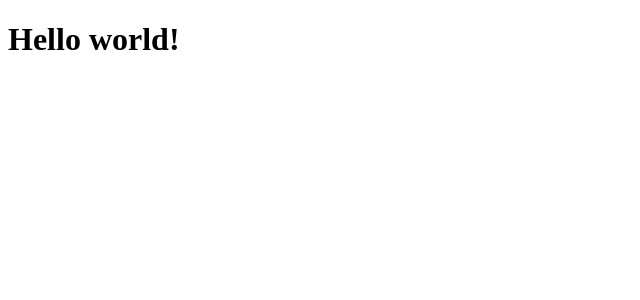
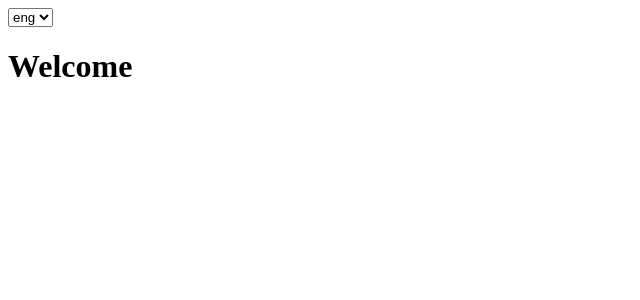
Before and after one commit to somogyiTi2/portfolio_2025, a React (Vite) app in the folder frontend/: page / in a window 1280 px wide. Shown: the top 300 px of the page, without its empty margins (0-640 px from the left). Built offline with nearby package versions, Linux system fonts and the light colour scheme.

Commit message:
feture/i18n language module

```diff
--- a/frontend/package.json
+++ b/frontend/package.json
@@ -10,8 +10,11 @@
     "preview": "vite preview"
   },
   "dependencies": {
+    "i18next": "^25.0.0",
+    "i18next-browser-languagedetector": "^8.0.5",
     "react": "^19.0.0",
-    "react-dom": "^19.0.0"
+    "react-dom": "^19.0.0",
+    "react-i18next": "^15.4.1"
   },
   "devDependencies": {
     "@eslint/js": "^9.22.0",
--- a/frontend/src/App.tsx
+++ b/frontend/src/App.tsx
@@ -1,12 +1,14 @@
 import './App.css'
+import Hero from './component/Hero'
+import Navbar from './component/Navbar'
 
 function App() {
 
 
   return (
     <>
-    <h1>Hello world!</h1>
-
+      <Navbar />
+      <Hero />
     </>
   )
 }
--- /dev/null
+++ b/frontend/src/component/Hero.tsx
@@ -0,0 +1,17 @@
+import React from 'react';
+import { useTranslation } from 'react-i18next';
+import '../i18n';
+
+
+
+const Hero = () => {
+    const { t } = useTranslation();
+
+    return (
+        <div>
+            <h1>{t('welcome')}</h1>
+        </div>
+    );
+};
+
+export default Hero;
--- /dev/null
+++ b/frontend/src/component/LanguageSelector.tsx
@@ -0,0 +1,35 @@
+import React, { useState } from 'react';
+import { useTranslation } from 'react-i18next';
+import '../i18n';
+
+type LanguageOption = { value: string; optionText: string };
+
+const LanguageSelector = () => {
+    const { i18n } = useTranslation();
+    const [language, setLanguage] = useState("en");
+
+    const languages: LanguageOption[] = [
+        { value: 'en', optionText: 'eng' },
+        { value: 'hu', optionText: 'hun' }
+    ];
+
+    const languageSelector = (e: React.ChangeEvent<HTMLSelectElement>) => {
+        const selectedLang = e.target.value;
+        setLanguage(selectedLang);
+        i18n.changeLanguage(selectedLang);
+    };
+
+    return (
+        <div>
+            <select value={language} onChange={languageSelector}>
+                {languages.map((lang) => (
+                    <option key={lang.value} value={lang.value}>
+                        {lang.optionText}
+                    </option>
+                ))}
+            </select>
+        </div>
+    );
+};
+
+export default LanguageSelector;
--- /dev/null
+++ b/frontend/src/component/Navbar.tsx
@@ -0,0 +1,16 @@
+
+
+import LanguageSelector from './LanguageSelector';
+
+
+const Navbar = () => {
+
+    return (
+        <nav>
+
+            <LanguageSelector />
+        </nav>
+    );
+};
+
+export default Navbar;
--- /dev/null
+++ b/frontend/src/i18n/en.json
@@ -0,0 +1,4 @@
+{
+  "welcome": "Welcome",
+    "toggle_language": "Switch to Hungarian"
+  }
--- /dev/null
+++ b/frontend/src/i18n/hu.json
@@ -0,0 +1,4 @@
+{
+  "welcome": "Üdvözöllek",
+  "toggle_language": "Váltás angolra"
+}
--- /dev/null
+++ b/frontend/src/i18n/index.ts
@@ -0,0 +1,22 @@
+import i18n from 'i18next';
+import { initReactI18next } from 'react-i18next';
+import LanguageDetector from 'i18next-browser-languagedetector';
+
+import en from './en.json';
+import hu from './hu.json';
+
+i18n
+  .use(LanguageDetector)
+  .use(initReactI18next)
+  .init({
+    resources: {
+      en: { translation: en },
+      hu: { translation: hu },
+    },
+    fallbackLng: 'en',
+    interpolation: {
+      escapeValue: false,
+    },
+  });
+
+export default i18n;
```
